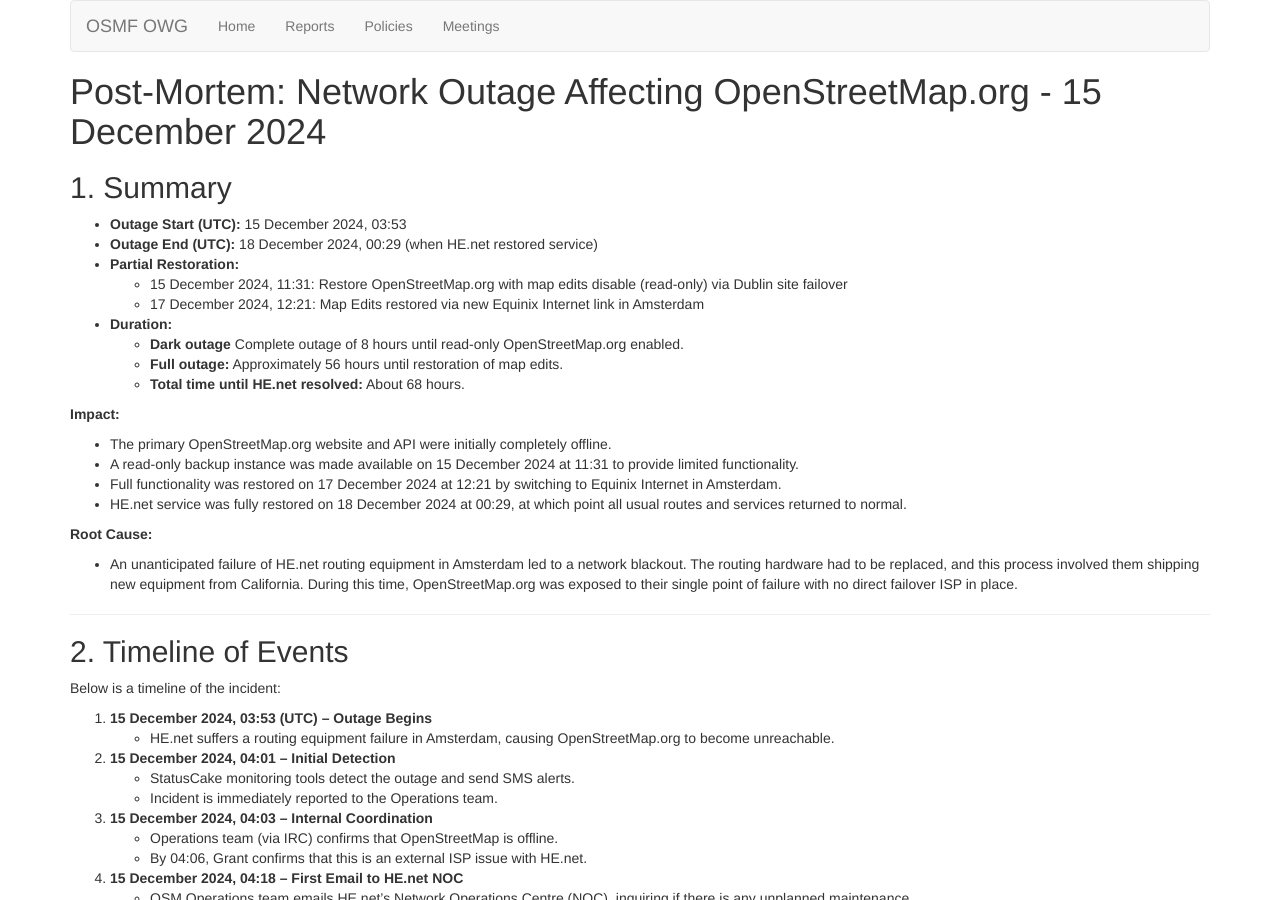
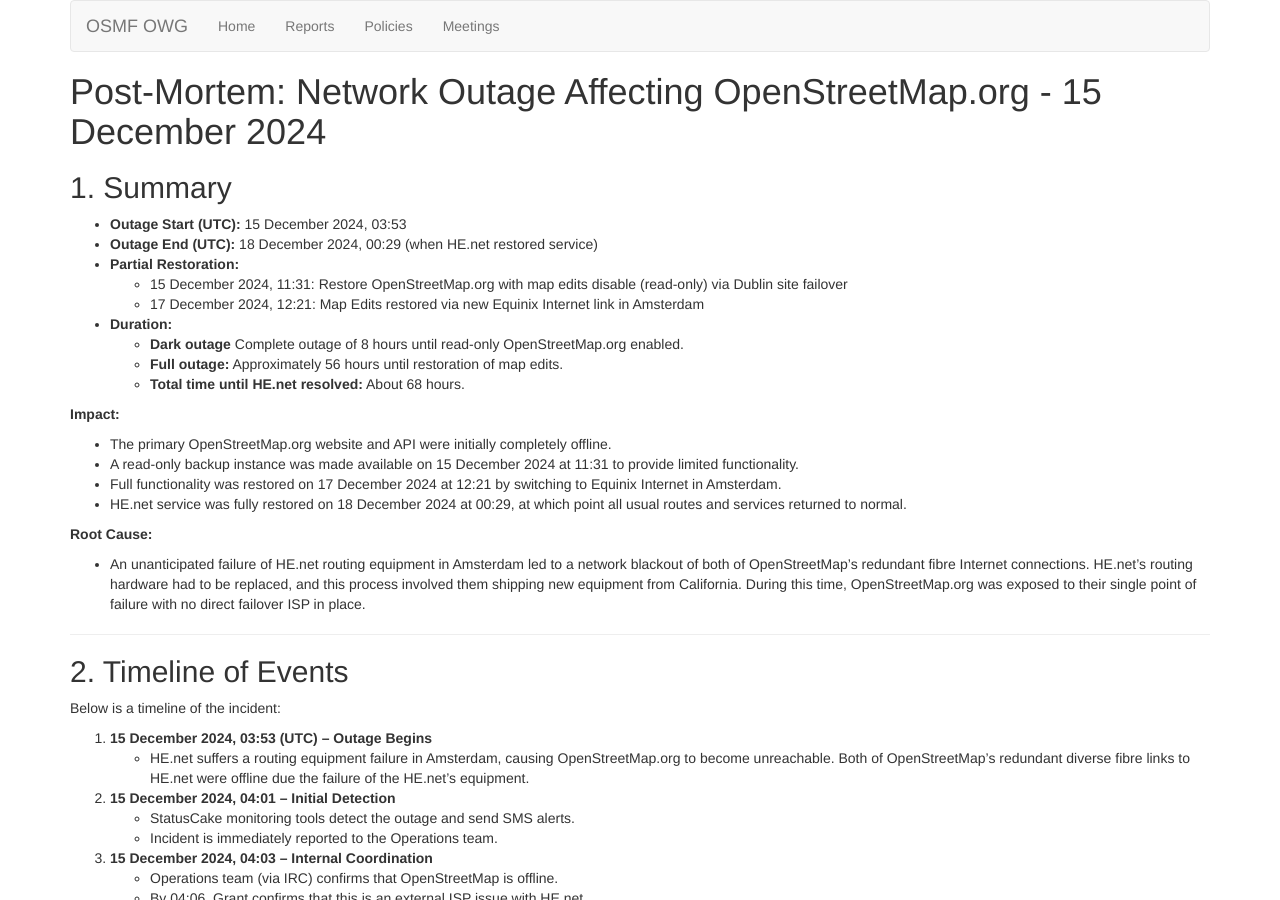
Before and after one commit to openstreetmap/owg-website, a Jekyll site: the page built from 2025/02/15/post-mortem.md, in a window 1280 px wide and 900 px high. Built offline with Jekyll 4.4.1, drawn with Linux system fonts in a browser that asks for light colours; some of the changed text lies outside the part shown.

Commit message:
Clarify few points in post-mortem

```diff
--- a/2025/02/15/post-mortem.md
+++ b/2025/02/15/post-mortem.md
@@ -23,7 +23,7 @@
 - HE.net service was fully restored on 18 December 2024 at 00:29, at which point all usual routes and services returned to normal.
 
 **Root Cause:**
-- An unanticipated failure of HE.net routing equipment in Amsterdam led to a network blackout. The routing hardware had to be replaced, and this process involved them shipping new equipment from California. During this time, OpenStreetMap.org was exposed to their single point of failure with no direct failover ISP in place.
+- An unanticipated failure of HE.net routing equipment in Amsterdam led to a network blackout of both of OpenStreetMap's redundant fibre Internet connections. HE.net's routing hardware had to be replaced, and this process involved them shipping new equipment from California. During this time, OpenStreetMap.org was exposed to their single point of failure with no direct failover ISP in place.
 
 ---
 
@@ -32,7 +32,7 @@
 Below is a timeline of the incident:
 
 1. **15 December 2024, 03:53 (UTC) – Outage Begins**
-   - HE.net suffers a routing equipment failure in Amsterdam, causing OpenStreetMap.org to become unreachable.
+   - HE.net suffers a routing equipment failure in Amsterdam, causing OpenStreetMap.org to become unreachable. Both of OpenStreetMap's redundant diverse fibre links to HE.net were offline due the failure of the HE.net's equipment.
 
 2. **15 December 2024, 04:01 – Initial Detection**
    - StatusCake monitoring tools detect the outage and send SMS alerts.
@@ -169,7 +169,7 @@
    - **Description:** The Raspberry Pi 4 and 4G modem used for out-of-band access. The out-of-band system should be pre-configured to be able to be used as a manual fallback uplink in the event of an ISP outage. The link would be used for server access and syncing the Postgres replication data to the secondary site. The out-of-band hardware should be upgraded to ensure resilience and redundancy. https://github.com/openstreetmap/operations/issues/1197
 
 6. **Document Outage Communication Procedures**
-   - **Description:** A document should be created to outline the parties and their responsibilities in communicating outages. The document should list the recommended communication channels.
+   - **Description:** A document should be created to outline named groups and their responsibilities in communicating outages. The document should list the recommended communication channels. The Operations Team will delegate the communication and to allow them to focus on remediating the outage.
 
 7. **Investigate possible to change OpenStreetMap.org Authentication when Database is Read-Only**
    - **Description:** The OpenStreetMap.org "rails-port" maintainers should investigate if it is possible and practical to de-couple the OAuth authentication to allow the authentication to continue to function for third parties during times when the site is disrupted.
```
